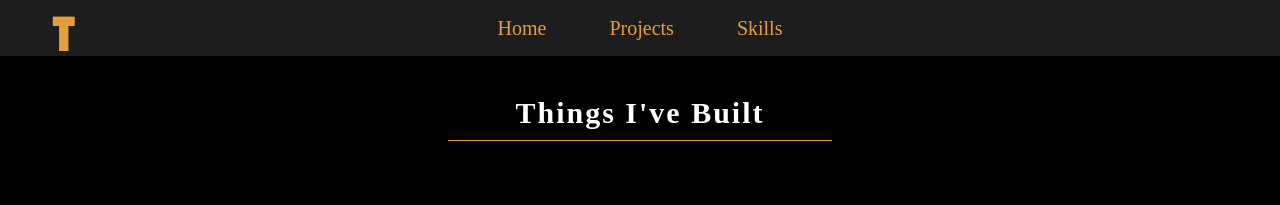
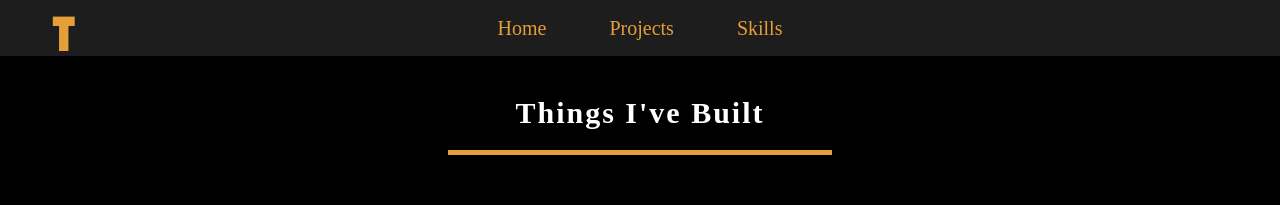
Before and after one commit to thneves/Thales-Next, a Next.js app: page /projects in a window 1280 px wide. Shown: the top 205 px of the page. Built offline with nearby package versions, Linux system fonts and the light colour scheme; a web font is replaced by a local one.

Commit message:
Add animation to Heading component

```diff
--- a/components/Heading.tsx
+++ b/components/Heading.tsx
@@ -1,17 +1,24 @@
 import { ReactNode } from "react";
 import styled from "styled-components";
 import { colors } from "../constants/styledVariables";
+import { motion } from "framer-motion";
 
 const Title = styled.h1`
   color: ${colors.lightText};
   font-size: 30px;
   text-align: center;
-  margin: 40px auto;
+  margin: 40px auto 10px auto;
   padding-bottom: 10px;
   letter-spacing: 2px;
-  border-bottom: 1px solid ${colors.primaryColor};
   width: 30%;
 `;
+
+const BottomLine = styled(motion.div)`
+  height: 5px;
+  width: 30%;
+  margin: 0 auto 30px auto;
+  background-color: ${colors.primaryColor};
+`
 
 interface Props  {
   word: ReactNode;
@@ -19,7 +26,16 @@ interface Props  {
 
 const Heading: React.FC<Props> = ( props ) => {
 
-    return <Title>Things I've {props.word}</Title>
+    return (
+      <>
+        <Title>Things I've {props.word}</Title>
+        <BottomLine
+          initial={{ x: -200, opacity: 0, y: -50 }}
+          animate={{ x: 0, opacity: 1, y: 0 }}
+          transition={{ ease: "easeOut", duration: 1 }}
+        />
+      </>
+    )
 }
 
 export default Heading;
```
